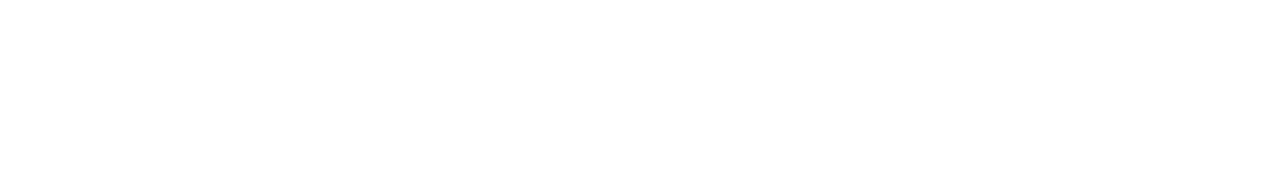
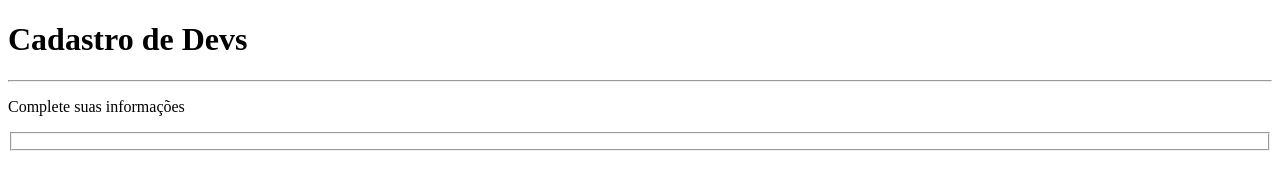
Before and after one commit to tsoares-dev/formularios-html-css, a plain HTML site: page index.html in a window 1280 px wide. Drawn offline with Linux system fonts and the light colour scheme.

Commit message:
Update index.html

```diff
--- a/index.html
+++ b/index.html
@@ -5,8 +5,20 @@
     <meta http-equiv="X-UA-Compatible" content="IE=edge">
     <meta name="viewport" content="width=device-width, initial-scale=1.0"> <!--Dispositivo Movel-->
     <title>Cadastro</title>
+    <link rel="shortcut icon" href="favicon.ico" type="image/x-icon">
 </head>
 <body>
+    <div>
+        <h1>Cadastro de Devs</h1>
+        <hr>
+        <p>Complete suas informações</p>
+    </div> <!--divide um conteudo como se fosse uma "caixa"-->
+    <form action="">
+        <fieldset> <!--Agrupador de campos-->
+            <div>
 
+            </div>
+        </fieldset>
+    </form>
 </body>
 </html>
```
